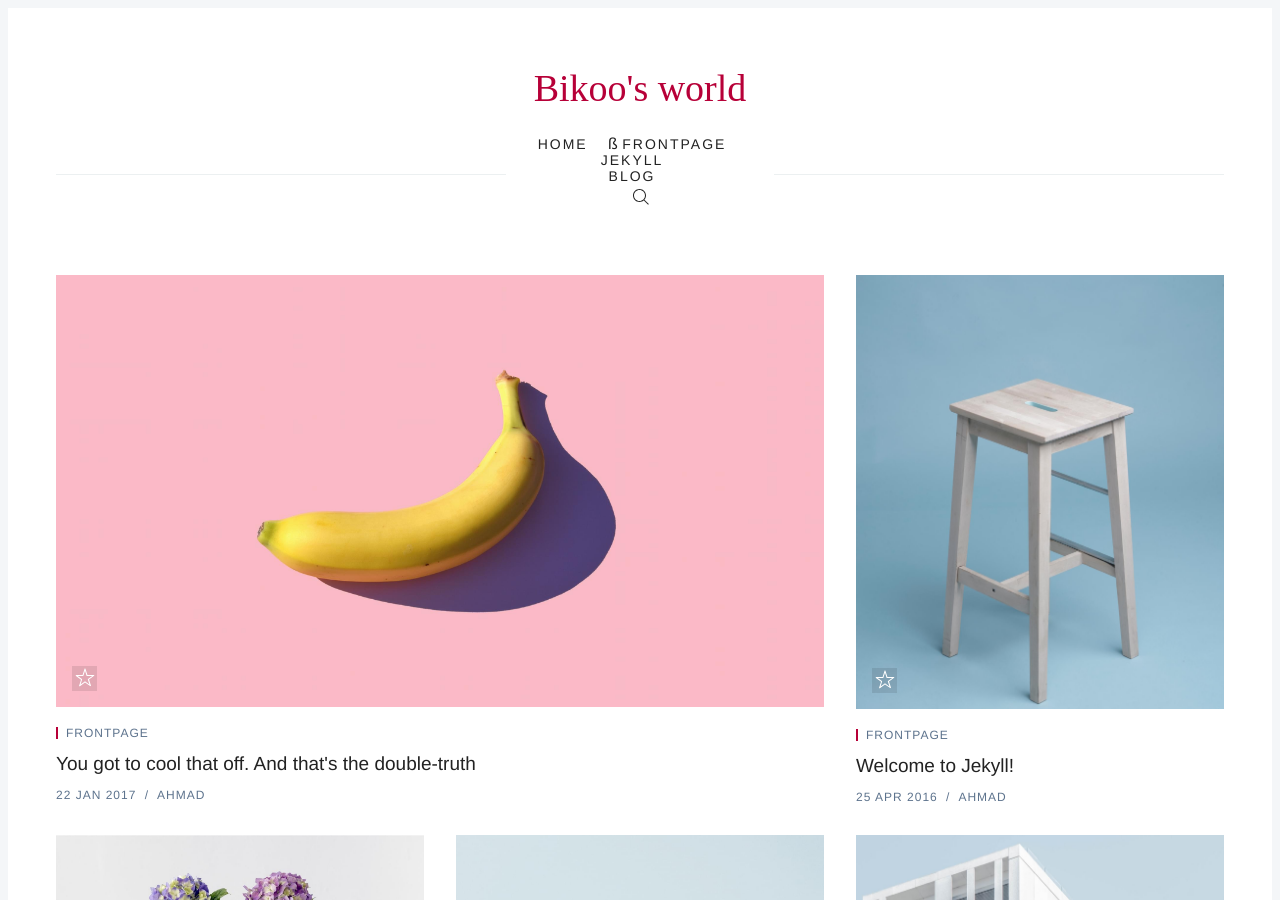
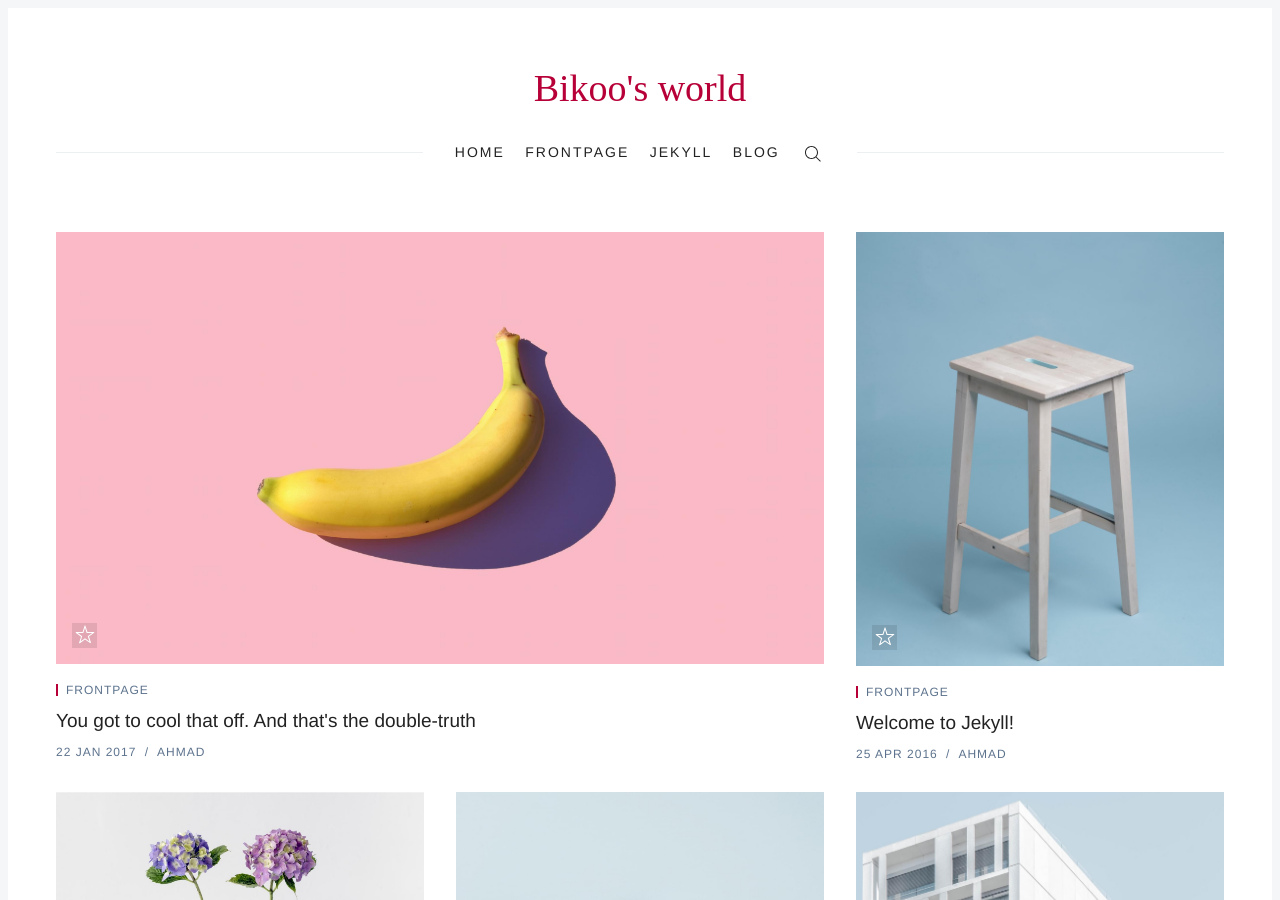
Before and after one commit to Bik00/bik00.github.io, a Jekyll site: the page built from index.html, in a window 1280 px wide and 900 px high. Built offline with Jekyll 4.4.1, drawn with Linux system fonts in a browser that asks for light colours; some web fonts are replaced; the list of posts is cut into pages by our own code.

Commit message:
메뉴 다시 수정

```diff
--- a/_includes/navigation.html
+++ b/_includes/navigation.html
@@ -12,10 +12,10 @@
     {% endif %}
   {% endunless %}
 {% endfor %}
--->ß
+-->
 
 {% for tag in site.tags %}
   <li class='c-nav__item'>
     <a href='{{ site.baseurl }}/tag/{{ tag[0] }}' class='c-nav__link'>{{ tag[0] }}</a>
-  <li>
+  </li>
 {% endfor %}
```
